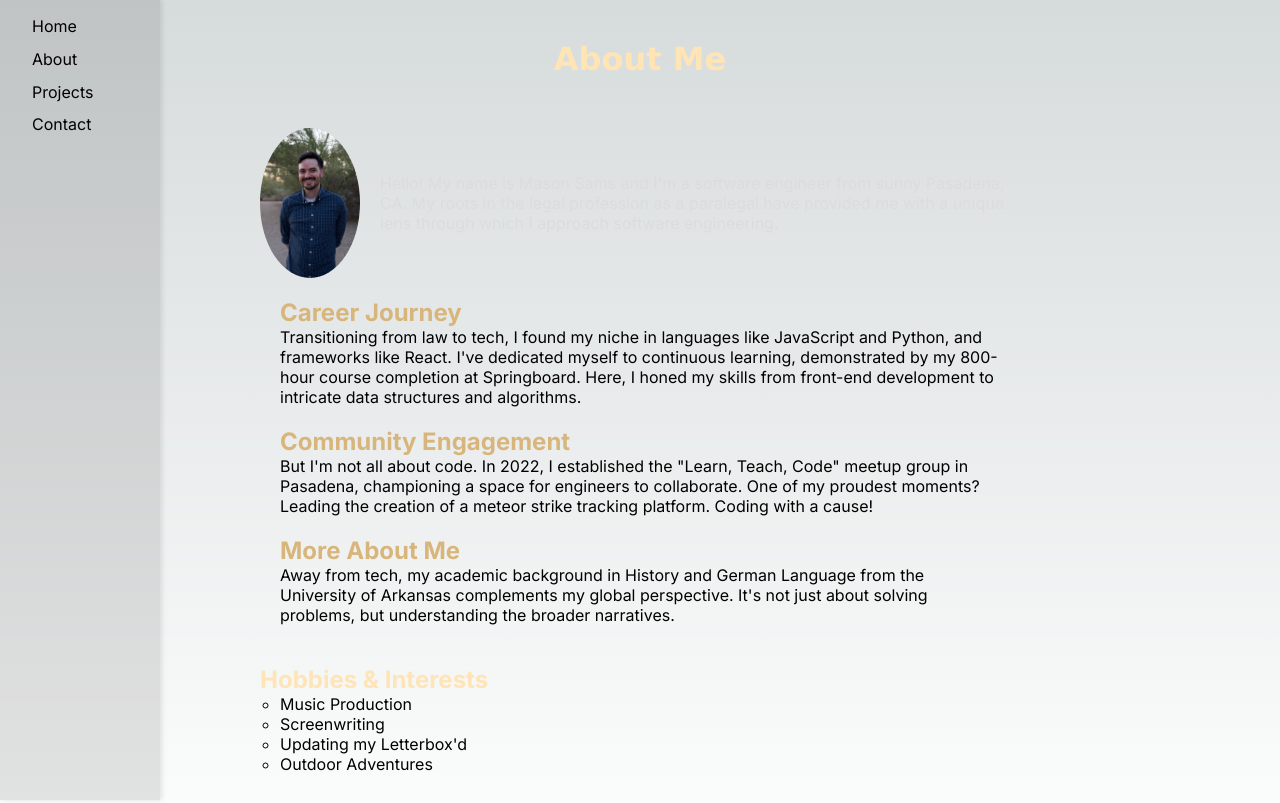
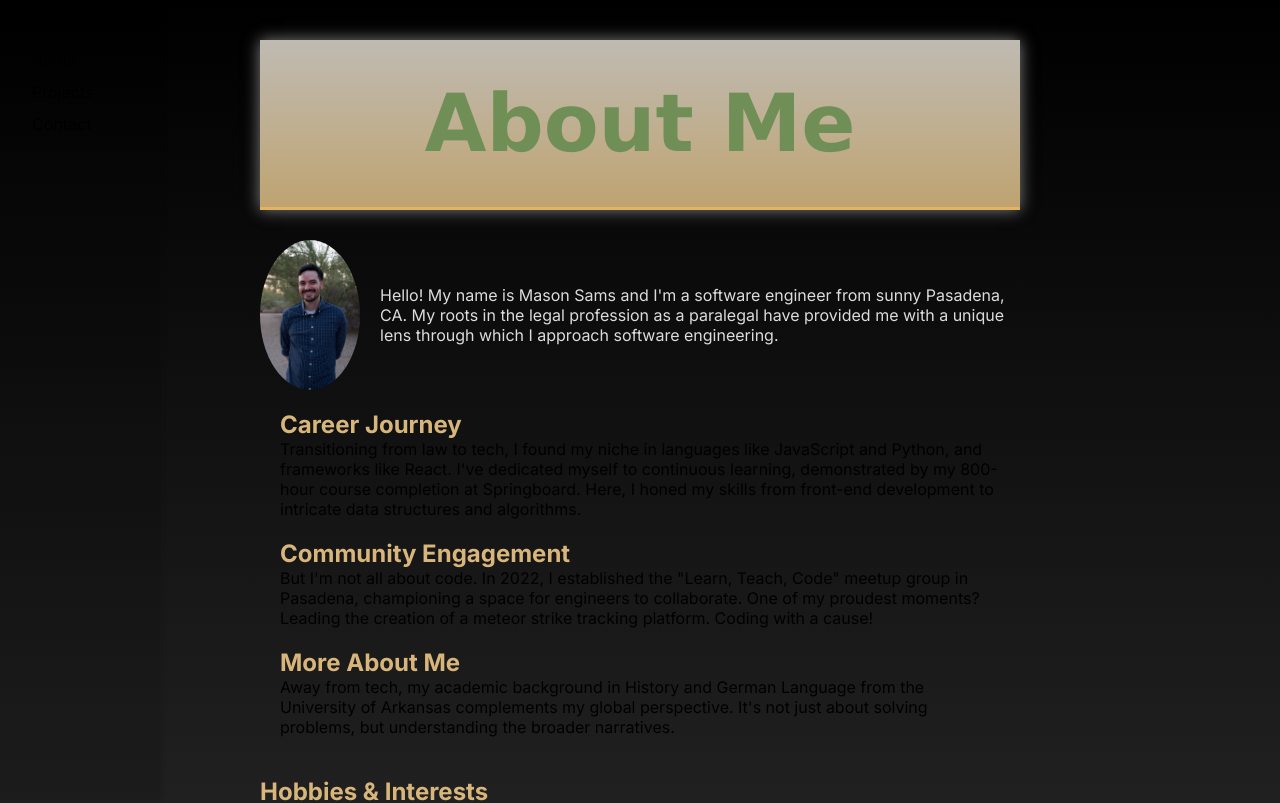
Before and after one commit to LongDefeat/portfolio, a Next.js app in the folder portfolio/: page /about-me in a window 1280 px wide. Shown: the top 803 px of the page. Built offline with nearby package versions, Linux system fonts and the light colour scheme.

Commit message:
change styling on global styles and about-me styling

```diff
--- a/portfolio/src/styles/AboutMe.module.css
+++ b/portfolio/src/styles/AboutMe.module.css
@@ -6,9 +6,15 @@
 
 .header {
   text-align: center;
-  padding-bottom: 40px;
-  color: moccasin;
-  font-family: Verdana, Geneva, Tahoma, sans-serif;
+  padding: 37px 10px;
+  color: #708f57;
+  font-family: 'Verdana', Geneva, Tahoma, sans-serif;
+  font-weight: 600; /* Makes the text slightly bolder */
+  font-size: 2.5em; /* Increase font size for emphasis */
+  background: linear-gradient(to bottom, rgba(220, 215, 206, 0.866), rgba(232, 198, 136, 0.819));
+  box-shadow: 0px 0px 15px rgba(160, 159, 159, 0.8);
+  border-bottom: 3px solid rgba(242, 176, 63, 0.7); /* A subtle bottom border */
+  margin-bottom: 30px;
 }
 
 .profile {
@@ -31,7 +37,7 @@
 }
 
 .subsection-title {
-  color: moccasin;
+  color: rgba(255, 228, 181, 0.785);
   font-size: 24px;
   border-bottom: 2px solid moccasin;
   padding-bottom: 10px;
@@ -75,7 +81,7 @@
 }
 
 .interests h2 {
-  color: moccasin;
+  color: rgb(216, 182, 123);
 }
 
 .interests ul {
--- a/portfolio/src/styles/globals.css
+++ b/portfolio/src/styles/globals.css
@@ -4,7 +4,14 @@ html, body, ul, li, h1, h2, h3, p {
 }
 
 body {
+  margin: 0;
+  font-family: -apple-system, BlinkMacSystemFont, Segoe UI, Roboto, Oxygen, Ubuntu, Cantarell, Fira Sans, Droid Sans, Helvetica Neue, sans-serif;
+  background-image: linear-gradient(to bottom, #000000, #292828);
+  box-sizing: border-box;
   font-family: Arial, sans-serif;
+  overflow-x: hidden;
+  -webkit-font-smoothing: antialiased;
+  -moz-osx-font-smoothing: grayscale;
 }
 
 :root {
@@ -90,7 +97,7 @@ body {
   overflow-x: hidden;
 }
 
-body {
+/* body {
   color: rgb(var(--foreground-rgb));
   background: linear-gradient(
       to bottom,
@@ -98,7 +105,7 @@ body {
       rgb(var(--background-end-rgb))
     )
     rgb(var(--background-start-rgb));
-}
+} */
 
 a {
   color: inherit;
```
